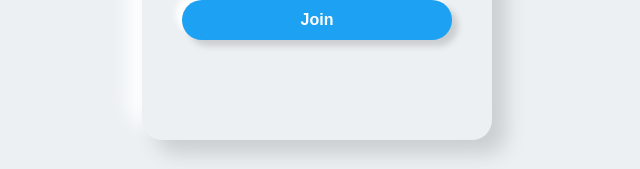
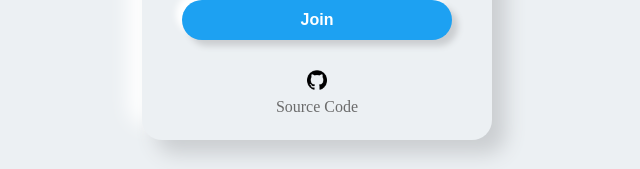
Before and after one commit to nahidankur/chat-app-ece, a website: page public/index.html in a window 1280 px wide. Shown: the part 510-679 px from the top of the page, without its empty margins (323-963 px from the left). Drawn offline with Linux system fonts and the light colour scheme.

Commit message:
Update index.html

```diff
--- a/public/index.html
+++ b/public/index.html
@@ -19,7 +19,13 @@
                     <input type="text" name="room" placeholder="Type any number" required />
                     <button >Join</button>
                   </div>
+        <div style="margin-top: 30px;" >
+                    <a href="https://github.com/nahidankur/chat-app-ece">
+                        <img style="width: 20px;" src="./img/git.png">
+                        <p style="font-weight: 200; color: rgb(107, 107, 107);">Source Code </p>
+                    </a>
 
+                  </div>
             </form>
 
           </div>
```
